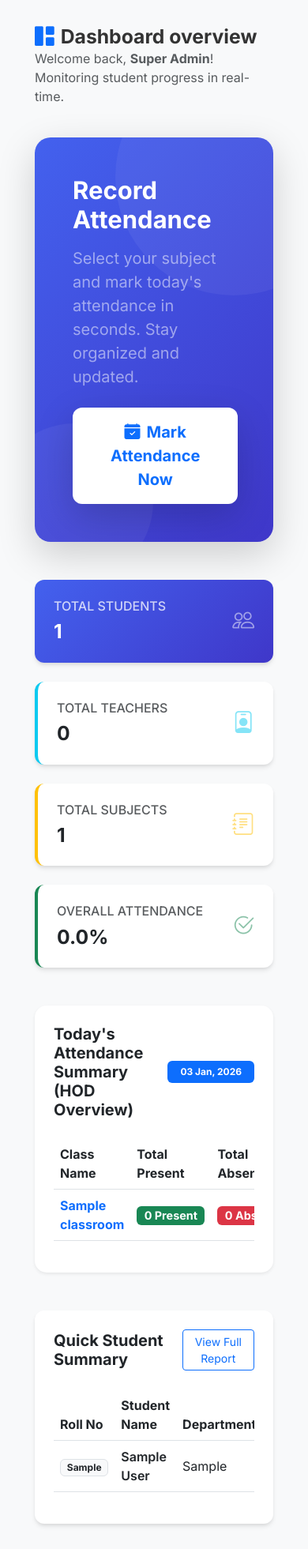
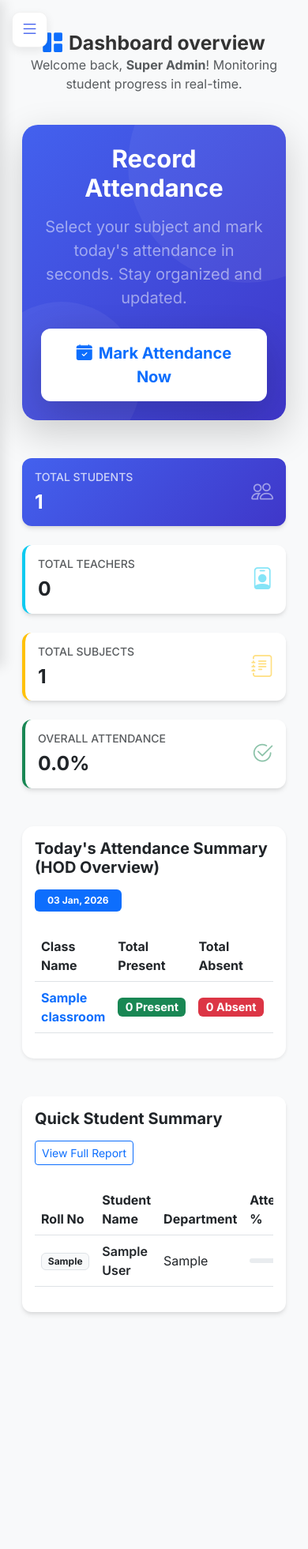
Before and after one commit to HARISHKARTHIKK/ATTENDANCE-PORTAL, a Flask app: page / in a window 390 px wide. Shown: the whole page at 79% size. After the commit the page ends 1664 px from the top, so only its background shows below. Run offline with Flask 3, Linux system fonts and the light colour scheme; a user stored in the database is signed in; tables that the repository leaves empty hold one stand-in row (values such as "Sample post").

Commit message:
mobile ui

```diff
--- a/templates/base.html
+++ b/templates/base.html
@@ -114,15 +114,60 @@
         @media (max-width: 768px) {
             .sidebar {
                 margin-left: -250px;
+                box-shadow: 5px 0 15px rgba(0, 0, 0, 0.1);
             }
 
             .main-content {
-                margin-left: 0;
+                margin-left: 0 !important;
+                padding: 1rem !important;
             }
 
             .sidebar.active {
                 margin-left: 0;
             }
+
+            .mobile-toggle {
+                display: block !important;
+            }
+
+            .sidebar-backdrop {
+                display: none;
+                position: fixed;
+                top: 0;
+                left: 0;
+                width: 100vw;
+                height: 100vh;
+                background: rgba(0, 0, 0, 0.5);
+                z-index: 1050;
+                backdrop-filter: blur(2px);
+            }
+
+            .sidebar-backdrop.active {
+                display: block;
+            }
+        }
+
+        .mobile-toggle {
+            display: none;
+            position: fixed;
+            top: 15px;
+            left: 15px;
+            z-index: 1040;
+            background: white;
+            color: var(--primary-color);
+            border: 1px solid rgba(0, 0, 0, 0.05);
+            border-radius: 10px;
+            width: 45px;
+            height: 45px;
+            display: flex;
+            align-items: center;
+            justify-content: center;
+            box-shadow: 0 4px 12px rgba(0, 0, 0, 0.08);
+            transition: all 0.3s;
+        }
+
+        .mobile-toggle:active {
+            transform: scale(0.95);
         }
 
         .alert {
@@ -146,7 +191,7 @@
         }
 
         .sidebar {
-            z-index: 1000 !important;
+            z-index: 1100 !important;
         }
     </style>
 </head>
@@ -154,10 +199,18 @@
 <body>
 
     {% if current_user.is_authenticated %}
+    <div class="sidebar-backdrop" id="sidebarBackdrop"></div>
+    <button class="mobile-toggle" id="sidebarToggle">
+        <i class="bi bi-list fs-3"></i>
+    </button>
+
     <!-- Sidebar -->
     <div class="sidebar" id="sidebar">
-        <div class="sidebar-header">
-            <h4><i class="bi bi-mortarboard-fill me-2"></i>EduGate</h4>
+        <div class="sidebar-header d-flex align-items-center justify-content-between">
+            <h4 class="mb-0"><i class="bi bi-mortarboard-fill me-2"></i>EduGate</h4>
+            <button class="btn text-white d-md-none" id="sidebarClose">
+                <i class="bi bi-x-lg"></i>
+            </button>
         </div>
         <div class="sidebar-menu">
             {% if current_user.role == 'admin' %}
@@ -273,6 +326,38 @@
 
     <!-- Bootstrap JS -->
     <script src="https://cdn.jsdelivr.net/npm/bootstrap@5.3.0/dist/js/bootstrap.bundle.min.js"></script>
+    <script>
+        document.addEventListener('DOMContentLoaded', function () {
+            const sidebar = document.getElementById('sidebar');
+            const toggle = document.getElementById('sidebarToggle');
+            const close = document.getElementById('sidebarClose');
+            const backdrop = document.getElementById('sidebarBackdrop');
+
+            function toggleSidebar() {
+                sidebar.classList.toggle('active');
+                if (backdrop) backdrop.classList.toggle('active');
+            }
+
+            function closeSidebar() {
+                sidebar.classList.remove('active');
+                if (backdrop) backdrop.classList.remove('active');
+            }
+
+            if (toggle) toggle.addEventListener('click', toggleSidebar);
+            if (close) close.addEventListener('click', closeSidebar);
+            if (backdrop) backdrop.addEventListener('click', closeSidebar);
+
+            // Close sidebar when clicking link on mobile
+            const navLinks = document.querySelectorAll('.sidebar .nav-link');
+            navLinks.forEach(link => {
+                link.addEventListener('click', () => {
+                    if (window.innerWidth <= 768) {
+                        closeSidebar();
+                    }
+                });
+            });
+        });
+    </script>
     {% block scripts %}{% endblock %}
 </body>
 
--- a/templates/dashboard.html
+++ b/templates/dashboard.html
@@ -4,8 +4,9 @@
 
 {% block content %}
 <div class="row mb-4">
-    <div class="col-md-12">
-        <h2 class="fw-bold mb-0"><i class="bi bi-grid-1x2-fill me-2 text-primary"></i>Dashboard overview</h2>
+    <div class="col-md-12 text-center text-md-start">
+        <h2 class="fw-bold mb-0 mt-4 mt-md-0"><i class="bi bi-grid-1x2-fill me-2 text-primary"></i>Dashboard overview
+        </h2>
         <p class="text-muted">Welcome back, <strong>{{ current_user.name }}</strong>! Monitoring student progress in
             real-time.</p>
     </div>
@@ -16,14 +17,14 @@
     <div class="col-md-12">
         <div class="card border-0 shadow-lg overflow-hidden position-relative"
             style="background: linear-gradient(135deg, #4361ee 0%, #3f37c9 100%); border-radius: 20px;">
-            <div class="card-body p-5">
+            <div class="card-body p-4 p-md-5">
                 <div class="row align-items-center">
-                    <div class="col-md-7 position-relative" style="z-index: 2;">
+                    <div class="col-md-7 text-center text-md-start position-relative" style="z-index: 2;">
                         <h1 class="display-5 fw-bold text-white mb-3">Record Attendance</h1>
                         <p class="text-white-50 fs-5 mb-4">Select your subject and mark today's attendance in seconds.
                             Stay organized and updated.</p>
                         <a href="{{ url_for('attendance_shortcut') }}"
-                            class="btn btn-white btn-lg px-5 py-3 fw-bold text-primary shadow-lg bg-white border-0"
+                            class="btn btn-white btn-lg px-4 px-md-5 py-3 fw-bold text-primary shadow-lg bg-white border-0"
                             style="border-radius: 12px; transition: all 0.3s;">
                             <i class="bi bi-calendar-check-fill me-2"></i>Mark Attendance Now
                         </a>
@@ -49,11 +50,11 @@
 </div>
 
 <div class="row g-4 mb-5">
-    <div class="col-md-3">
-        <div class="card stats-card h-100 p-4">
+    <div class="col-12 col-md-6 col-lg-3">
+        <div class="card stats-card h-100 p-3 p-md-4">
             <div class="d-flex justify-content-between align-items-center">
                 <div>
-                    <h6 class="text-uppercase mb-2 opacity-75">Total Students</h6>
+                    <h6 class="text-uppercase mb-2 opacity-75 small">Total Students</h6>
                     <h2 class="fw-bold mb-0">{{ total_students }}</h2>
                 </div>
                 <div class="fs-1 opacity-50"><i class="bi bi-people"></i></div>
@@ -61,11 +62,11 @@
         </div>
     </div>
     {% if current_user.role == 'admin' %}
-    <div class="col-md-3">
-        <div class="card bg-white h-100 p-4 border-start border-4 border-info">
+    <div class="col-12 col-md-6 col-lg-3">
+        <div class="card bg-white h-100 p-3 p-md-4 border-start border-4 border-info">
             <div class="d-flex justify-content-between align-items-center">
                 <div>
-                    <h6 class="text-uppercase mb-2 text-muted">Total Teachers</h6>
+                    <h6 class="text-uppercase mb-2 text-muted small">Total Teachers</h6>
                     <h2 class="fw-bold mb-0">{{ total_teachers }}</h2>
                 </div>
                 <div class="fs-1 text-info opacity-50"><i class="bi bi-person-badge"></i></div>
@@ -73,22 +74,22 @@
         </div>
     </div>
     {% endif %}
-    <div class="col-md-{% if current_user.role == 'admin' %}3{% else %}4{% endif %}">
-        <div class="card bg-white h-100 p-4 border-start border-4 border-warning">
+    <div class="col-12 col-md-6 col-lg-{% if current_user.role == 'admin' %}3{% else %}4{% endif %}">
+        <div class="card bg-white h-100 p-3 p-md-4 border-start border-4 border-warning">
             <div class="d-flex justify-content-between align-items-center">
                 <div>
-                    <h6 class="text-uppercase mb-2 text-muted">Total Subjects</h6>
+                    <h6 class="text-uppercase mb-2 text-muted small">Total Subjects</h6>
                     <h2 class="fw-bold mb-0">{{ total_subjects }}</h2>
                 </div>
                 <div class="fs-1 text-warning opacity-50"><i class="bi bi-journal-text"></i></div>
             </div>
         </div>
     </div>
-    <div class="col-md-{% if current_user.role == 'admin' %}3{% else %}4{% endif %}">
-        <div class="card bg-white h-100 p-4 border-start border-4 border-success">
+    <div class="col-12 col-md-6 col-lg-{% if current_user.role == 'admin' %}3{% else %}4{% endif %}">
+        <div class="card bg-white h-100 p-3 p-md-4 border-start border-4 border-success">
             <div class="d-flex justify-content-between align-items-center">
                 <div>
-                    <h6 class="text-uppercase mb-2 text-muted">Overall Attendance</h6>
+                    <h6 class="text-uppercase mb-2 text-muted small">Overall Attendance</h6>
                     <h2 class="fw-bold mb-0">{% if report_data %}{{ (report_data|sum(attribute='perc') /
                         report_data|length)|round(1) }}{% else %}0{% endif %}%</h2>
                 </div>
@@ -103,30 +104,30 @@
     <div class="col-md-12">
         <h4 class="fw-bold mb-3">Class In-charge Overview: {{ in_charge_data.class_name }}</h4>
     </div>
-    <div class="col-md-6">
+    <div class="col-12 col-md-6">
         <div class="card border-0 shadow-lg text-white"
             style="background: linear-gradient(45deg, #2ecc71, #27ae60); border-radius: 20px;">
-            <div class="card-body p-5">
+            <div class="card-body p-4 p-md-5">
                 <div class="d-flex justify-content-between align-items-center">
                     <div>
-                        <h6 class="text-uppercase opacity-75 mb-2">Today's Present</h6>
+                        <h6 class="text-uppercase opacity-75 mb-2 small">Today's Present</h6>
                         <h1 class="display-3 fw-bold mb-0">{{ in_charge_data.present }}</h1>
                     </div>
-                    <i class="bi bi-person-check-fill opacity-25" style="font-size: 5rem;"></i>
+                    <i class="bi bi-person-check-fill opacity-25" style="font-size: 4rem;"></i>
                 </div>
             </div>
         </div>
     </div>
-    <div class="col-md-6">
+    <div class="col-12 col-md-6">
         <div class="card border-0 shadow-lg text-white"
             style="background: linear-gradient(45deg, #e74c3c, #c0392b); border-radius: 20px;">
-            <div class="card-body p-5">
+            <div class="card-body p-4 p-md-5">
                 <div class="d-flex justify-content-between align-items-center">
                     <div>
-                        <h6 class="text-uppercase opacity-75 mb-2">Today's Absent</h6>
+                        <h6 class="text-uppercase opacity-75 mb-2 small">Today's Absent</h6>
                         <h1 class="display-3 fw-bold mb-0">{{ in_charge_data.absent }}</h1>
                     </div>
-                    <i class="bi bi-person-x-fill opacity-25" style="font-size: 5rem;"></i>
+                    <i class="bi bi-person-x-fill opacity-25" style="font-size: 4rem;"></i>
                 </div>
             </div>
         </div>
@@ -134,12 +135,12 @@
 </div>
 {% elif current_user.role in ['hod', 'admin', 'teacher'] %}
 <div class="row mb-5">
-    <div class="col-md-12">
-        <div class="card border-0 shadow-sm p-4" style="border-radius: 15px;">
-            <div class="d-flex justify-content-between align-items-center mb-4">
-                <h5 class="fw-bold mb-0">Today's Attendance Summary {% if current_user.role == 'teacher' %}{%
+    <div class="col-12 col-md-12">
+        <div class="card border-0 shadow-sm p-3 p-md-4" style="border-radius: 15px;">
+            <div class="d-flex flex-column flex-md-row justify-content-between align-items-md-center mb-4">
+                <h5 class="fw-bold mb-3 mb-md-0">Today's Attendance Summary {% if current_user.role == 'teacher' %}{%
                     else %}(HOD Overview){% endif %}</h5>
-                <span class="badge bg-primary px-3 py-2">{{ today_date }}</span>
+                <span class="badge bg-primary px-3 py-2 align-self-start">{{ today_date }}</span>
             </div>
             <div class="table-responsive">
                 <table class="table table-hover align-middle">
@@ -179,11 +180,12 @@
 
 
 <div class="row">
-    <div class="col-md-12">
-        <div class="card p-4">
-            <div class="d-flex justify-content-between align-items-center mb-4">
-                <h5 class="fw-bold mb-0">Quick Student Summary</h5>
-                <a href="{{ url_for('reports') }}" class="btn btn-sm btn-outline-primary">View Full Report</a>
+    <div class="col-12 col-md-12">
+        <div class="card p-3 p-md-4">
+            <div class="d-flex flex-column flex-md-row justify-content-between align-items-md-center mb-4">
+                <h5 class="fw-bold mb-3 mb-md-0">Quick Student Summary</h5>
+                <a href="{{ url_for('reports') }}" class="btn btn-sm btn-outline-primary align-self-start">View Full
+                    Report</a>
             </div>
             <div class="table-responsive">
                 <table class="table table-hover align-middle">
```
Also changed, not shown: templates/attendance.html (+5 -5 lines), templates/reports.html (+11 -10 lines).
